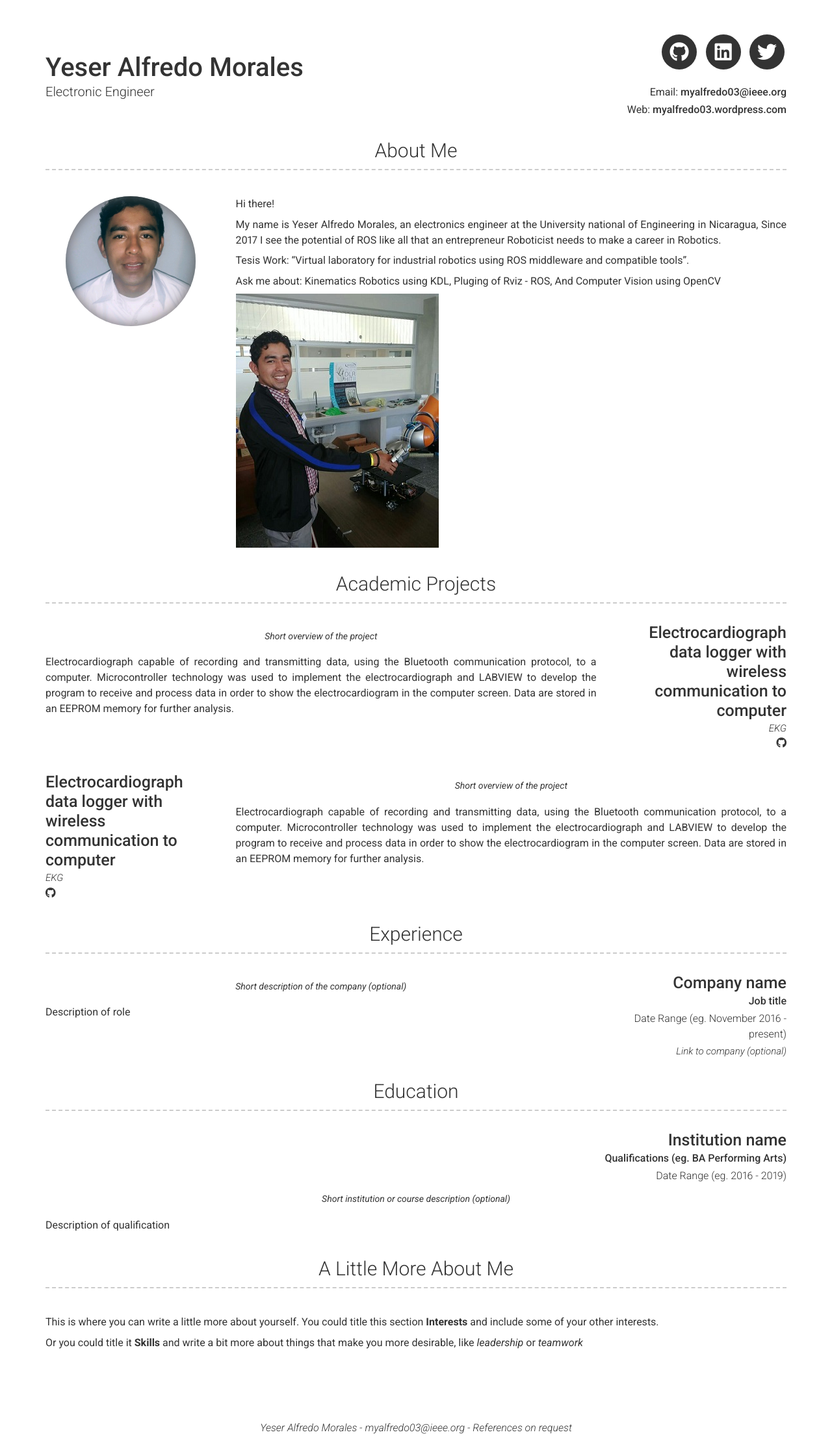
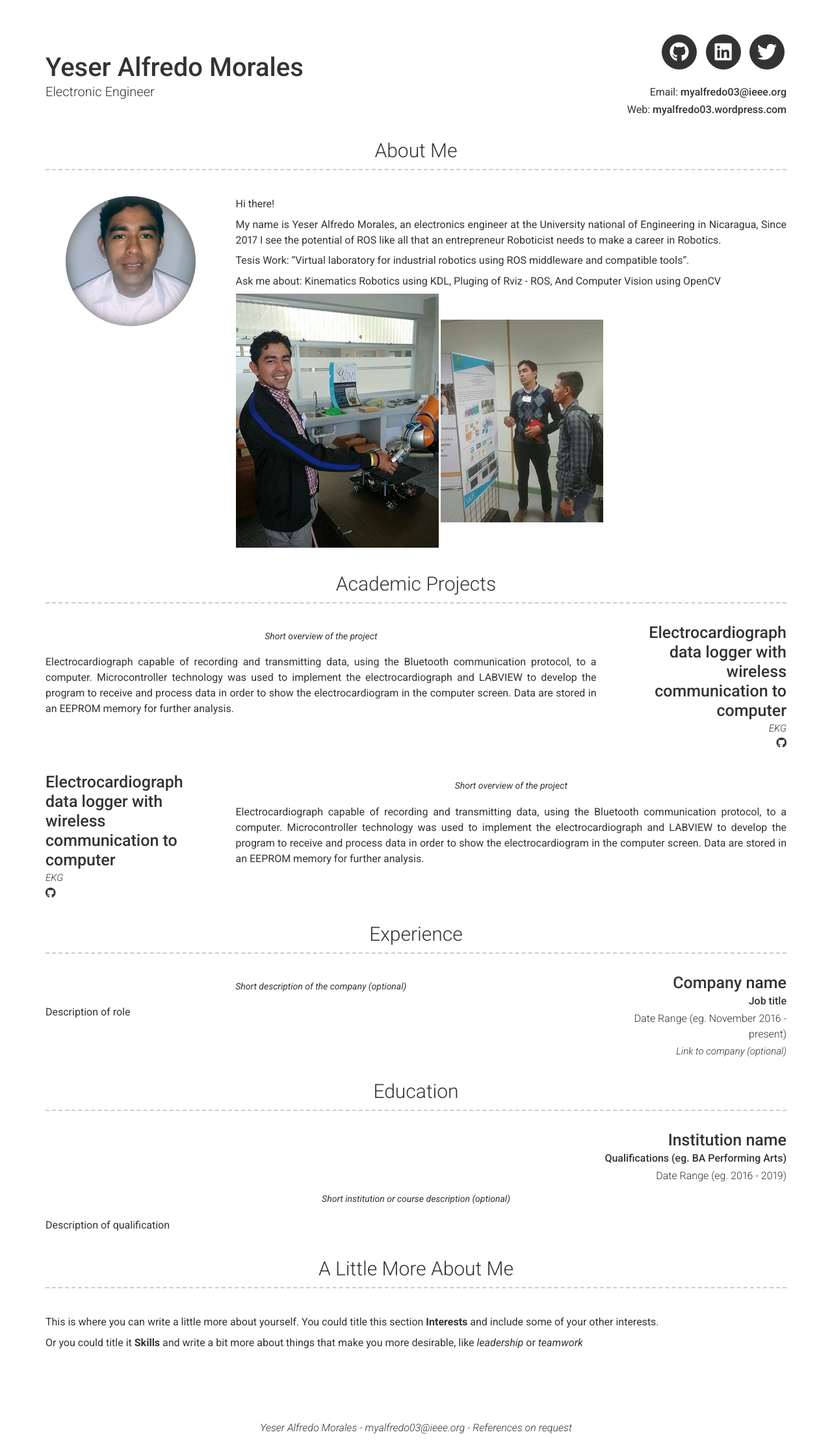
Before and after one commit to myalfred03/myalfred03.github.io, a Jekyll site: the page built from index.md, in a window 1280 px wide. Shown: the whole page at 65% size. Built offline with Jekyll 4.4.1, drawn with Linux system fonts in a browser that asks for light colours; nearby versions of some CDN libraries.

Commit message:
Update _config.yml

```diff
--- a/_config.yml
+++ b/_config.yml
@@ -49,7 +49,8 @@ about_content: | # this will include new lines to allow paragraphs
 
   Ask me about: Kinematics Robotics using KDL, Pluging of Rviz - ROS, And Computer Vision using OpenCV
 
-  ![alt text](/images/me2.jpg "CR")
+  ![alt text](/images/me2.jpg "CR") ![alt text](/images/me3.jpg "CR")
+
 
 content:
   - title: Academic Projects # Title for the section
```
